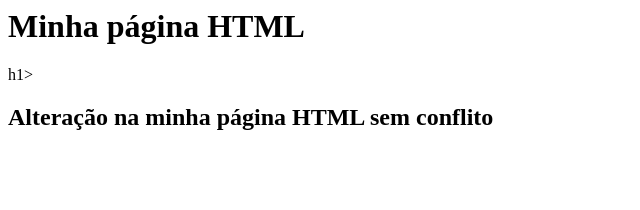
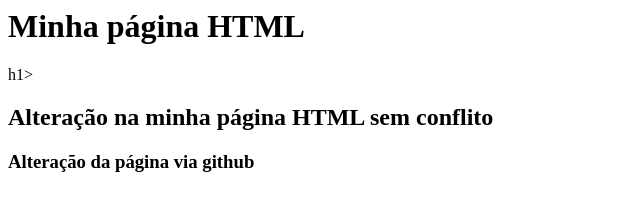
Before and after one commit to Guilherme-Faule/ws-hc2, a plain HTML site: page index.html in a window 1280 px wide. Shown: the whole page, without its empty margins (0-640 px from the left). Drawn offline with Linux system fonts and the light colour scheme.

Commit message:
Atualização a partir do github.

```diff
--- a/index.html
+++ b/index.html
@@ -2,5 +2,6 @@
 	<body>
 		<h1> Minha página HTML</h1>h1>
 		<h2>Alteração na minha página HTML sem conflito</h2>
+		<h3>Alteração da página via github<h3>
 	</body>
 </html>
```
